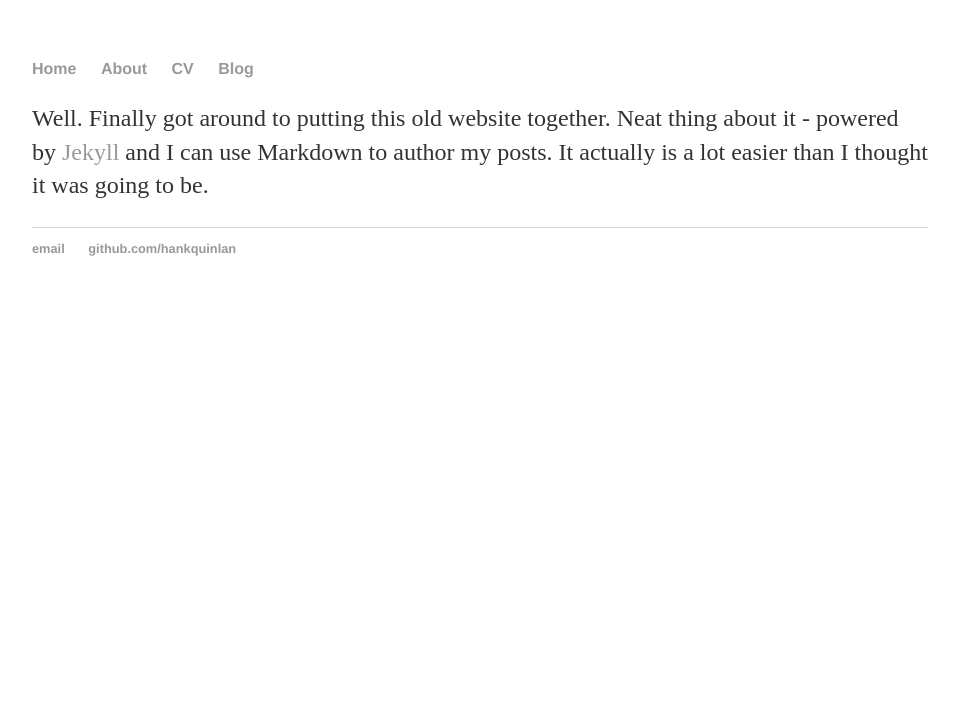
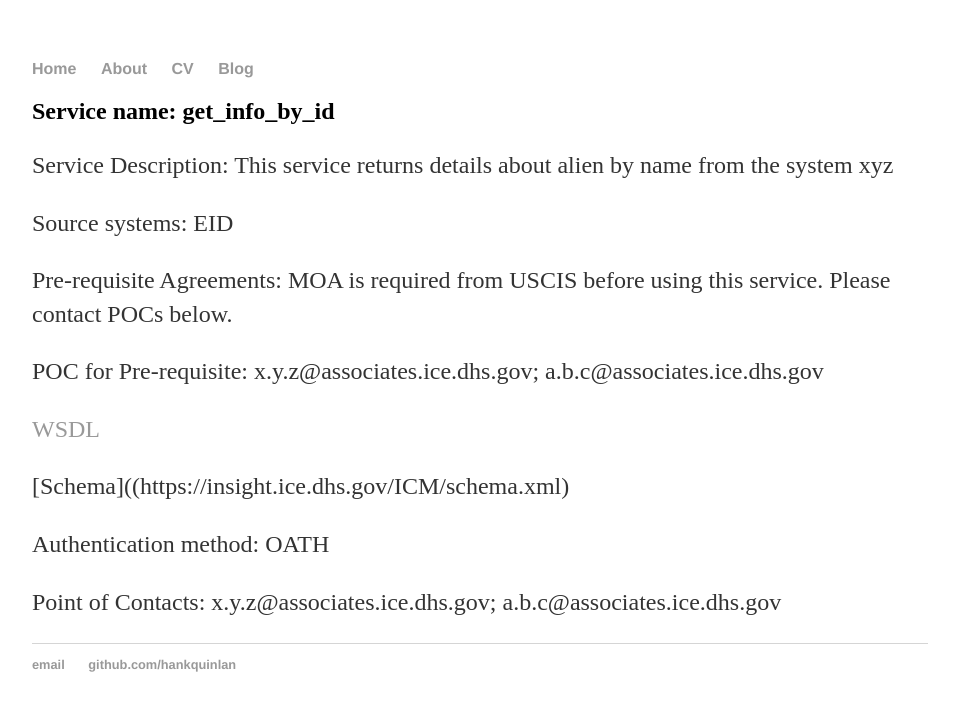
Before and after one commit to kalpesh2001/kalpesh2001.github.io, a Jekyll site: the page built from services/first.md, in a window 1280 px wide. Shown: the top 711 px of the page, without its empty margins (160-1119 px from the left). Built offline with Jekyll 4.4.1, drawn with Linux system fonts in a browser that asks for light colours; our own code applies the rules of GitHub Pages for plain Markdown files.

Commit message:
Update first.md

```diff
--- a/services/first.md
+++ b/services/first.md
@@ -1,7 +1,18 @@
----
-layout: default
-title: "Hank Quinlan, Horrible Cop, Launches Site"
-date: 2014-04-30
----
 
-Well. Finally got around to putting this old website together. Neat thing about it - powered by [Jekyll](http://jekyllrb.com) and I can use Markdown to author my posts. It actually is a lot easier than I thought it was going to be.
+
+## Service name: get_info_by_id
+Service Description: This service returns details about alien by name from the system xyz
+
+Source systems: EID
+
+Pre-requisite Agreements: MOA is required from USCIS before using this service. Please contact POCs below.
+
+POC for Pre-requisite: x.y.z@associates.ice.dhs.gov; a.b.c@associates.ice.dhs.gov
+
+[WSDL](https://insight.ice.dhs.gov/ICM/myservice_wsdl.xml)
+
+[Schema]((https://insight.ice.dhs.gov/ICM/schema.xml)
+
+Authentication method: OATH
+
+Point of Contacts: x.y.z@associates.ice.dhs.gov; a.b.c@associates.ice.dhs.gov
```
